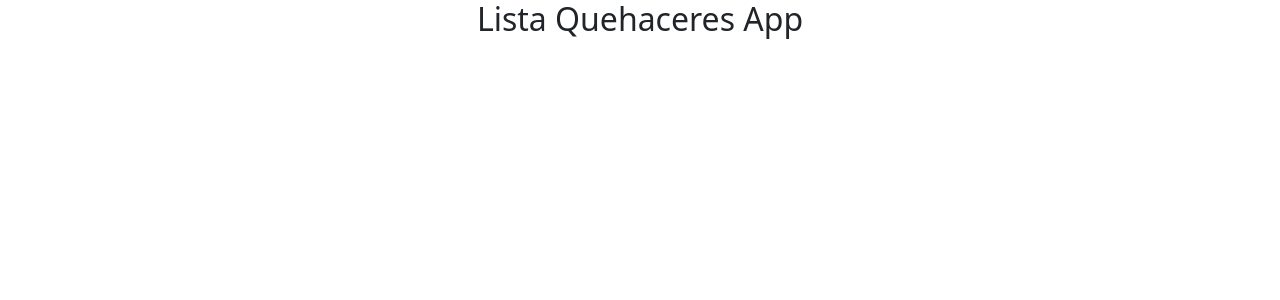
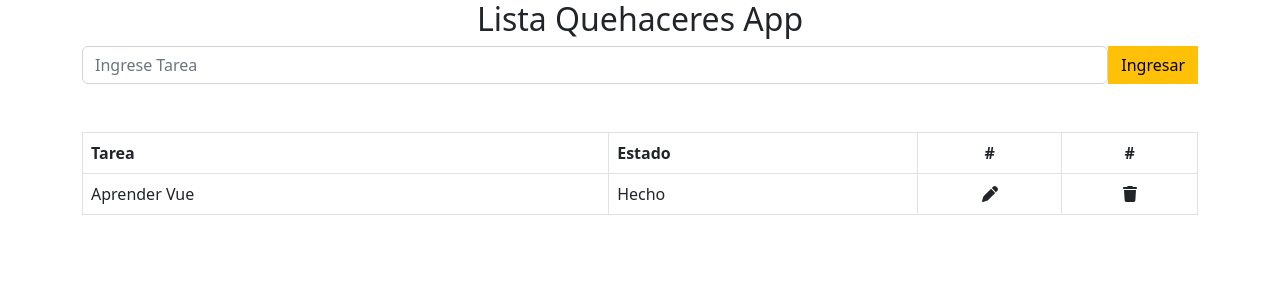
Before and after one commit to gurdian0614/todo-list-app, a Vue app: page / in a window 1280 px wide. Shown: the top 300 px of the page. Built offline with nearby package versions, Linux system fonts and the light colour scheme.

Commit message:
Reading tasks

```diff
--- a/package.json
+++ b/package.json
@@ -15,6 +15,7 @@
   "devDependencies": {
     "@babel/core": "^7.12.16",
     "@babel/eslint-parser": "^7.12.16",
+    "@fortawesome/fontawesome-free": "^6.2.1",
     "@vue/cli-plugin-babel": "~5.0.0",
     "@vue/cli-plugin-eslint": "~5.0.0",
     "@vue/cli-service": "~5.0.0",
--- a/src/components/TodoApp.vue
+++ b/src/components/TodoApp.vue
@@ -1,6 +1,38 @@
 <template>
   <div class="container">
     <h2 class="text-center mt-S">Lista Quehaceres App</h2>
+
+    <div class="d-flex">
+      <input type="text" placeholder="Ingrese Tarea" class="form-control">
+      <button class="btn btn-warning rounded-0">Ingresar</button>
+    </div>
+
+    <table class="table table-bordered mt-5">
+      <thead>
+        <tr>
+          <th scope="col">Tarea</th>
+          <th scope="col">Estado</th>
+          <th scope="col" class="text-center">#</th>
+          <th scope="col" class="text-center">#</th>
+        </tr>
+      </thead>
+      <tbody>
+        <tr v-for="(task, index) in tasks" :key="index">
+          <td>{{task.name}}</td>
+          <td>{{task.status}}</td>
+          <td>
+            <div class="text-center">
+              <span class="fa fa-pen"></span>
+            </div>
+          </td>
+          <td>
+            <div class="text-center">
+              <span class="fa fa-trash"></span>
+            </div>
+          </td>
+        </tr>
+      </tbody>
+    </table>
   </div>
 </template>
 
@@ -9,7 +41,18 @@ export default {
   name: 'HelloWorld',
   props: {
     msg: String
+  },
+
+  data() {
+  return {
+    tasks: [
+      {
+        name: 'Aprender Vue',
+        status: 'Hecho'
+      }
+    ]
   }
+}
 }
 </script>
 
--- a/src/main.js
+++ b/src/main.js
@@ -1,6 +1,8 @@
 import Vue from 'vue'
 import App from './App.vue'
 import 'bootstrap/dist/css/bootstrap.min.css'
+import '@fortawesome/fontawesome-free/css/all.css'
+import '@fortawesome/fontawesome-free/js/all.js'
 
 Vue.config.productionTip = false
 
```
Also changed, not shown: 1 other file (tests, documents, lock files or other folders).
